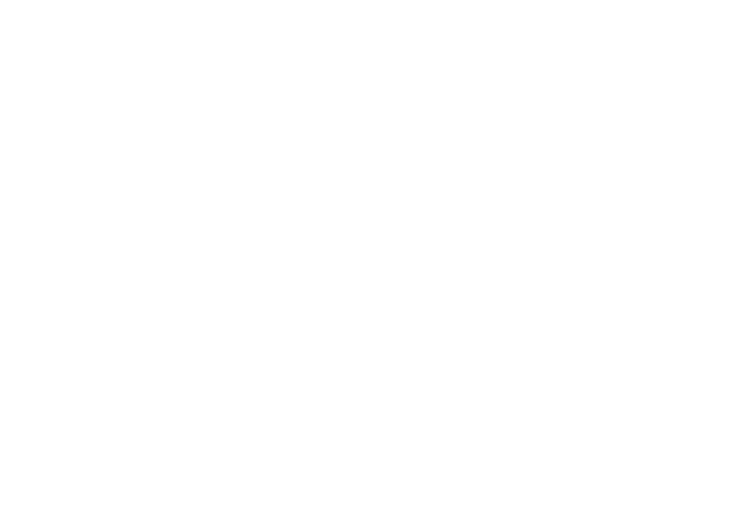
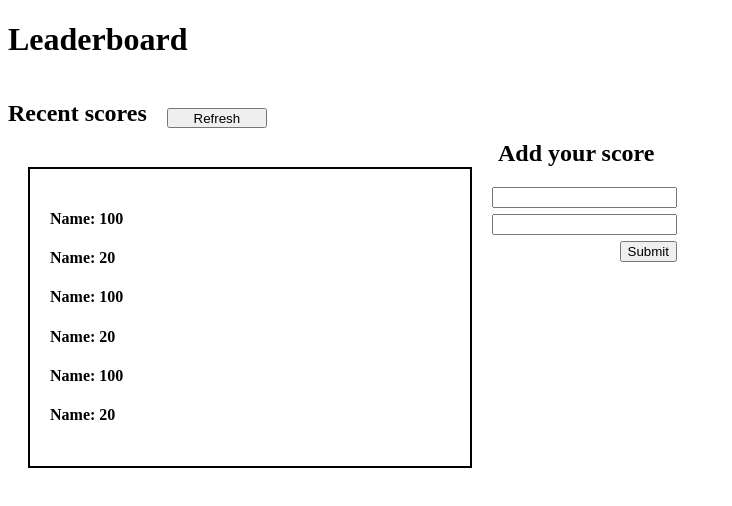
Before and after one commit to BHObserver/Leaderboard, a website built with webpack: page dist/index.html in a window 1280 px wide. Shown: the whole page, without its empty margins (0-732 px from the left). Built offline with nearby package versions, Linux system fonts and the light colour scheme.

Commit message:
Update index.html

```diff
--- a/dist/index.html
+++ b/dist/index.html
@@ -8,6 +8,33 @@
 
 </head>
 <body>
+    <h1>Leaderboard</h1>
+    <div class="container">
+        <div>
+            <span class="recent-scores">
+                <h2>Recent scores</h2>
+                <button>Refresh</button>
+            </span>
+            <div class="scores-container">
+                <h4>Name: 100</h4>
+                <h4>Name: 20</h4>
+                <h4>Name: 100</h4>
+                <h4>Name: 20</h4>
+                <h4>Name: 100</h4>
+                <h4>Name: 20</h4>
 
-<script defer src="bundle.js"></script></body>
+            </div>
+        </div>
+        <div class="input-container">
+            <h2>Add your score</h2>
+            <input type="text" name="" id="">
+            <input type="text" name="" id="">
+            <span class="submit-btn">
+                <button type="submit">Submit</button>
+            </span>
+        </div>
+    </div>
+
+
+<script defer src="runtime.js"></script><script defer src="bundle.js"></script></body>
 </html>
```
